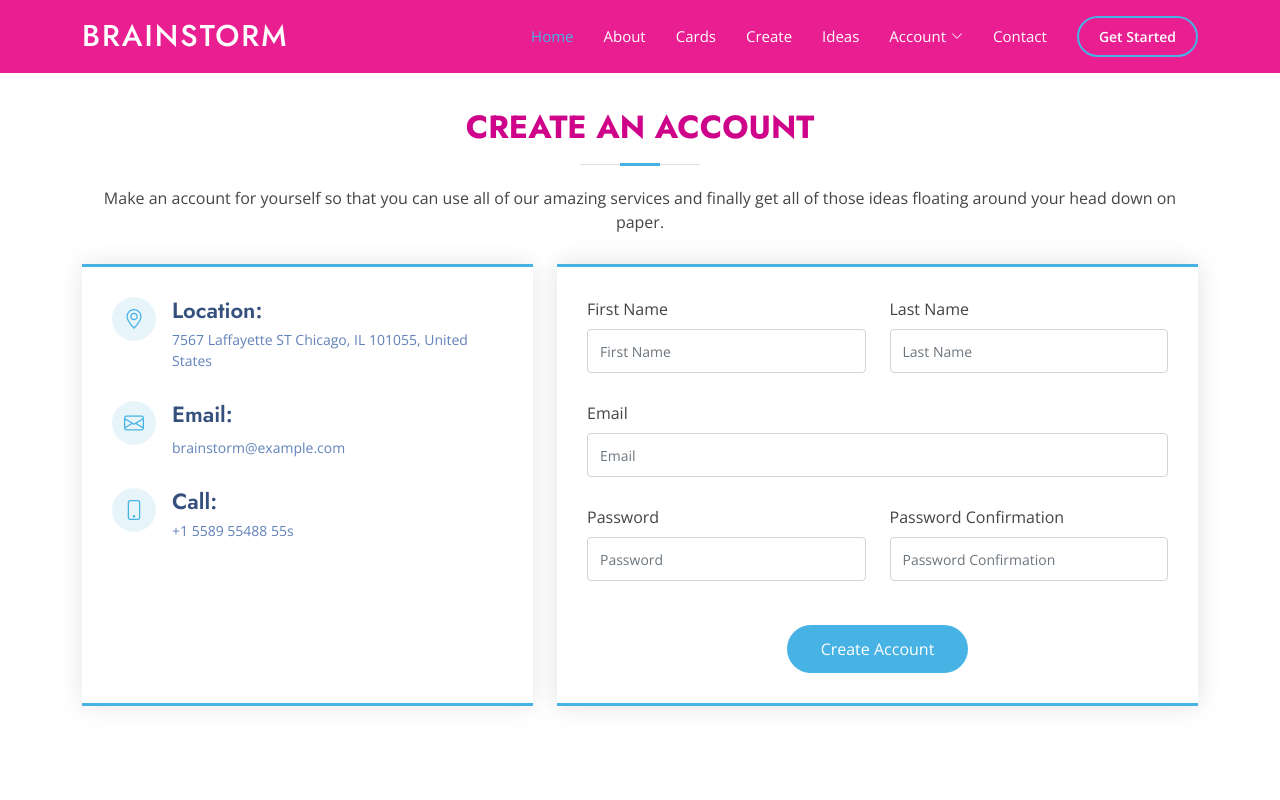
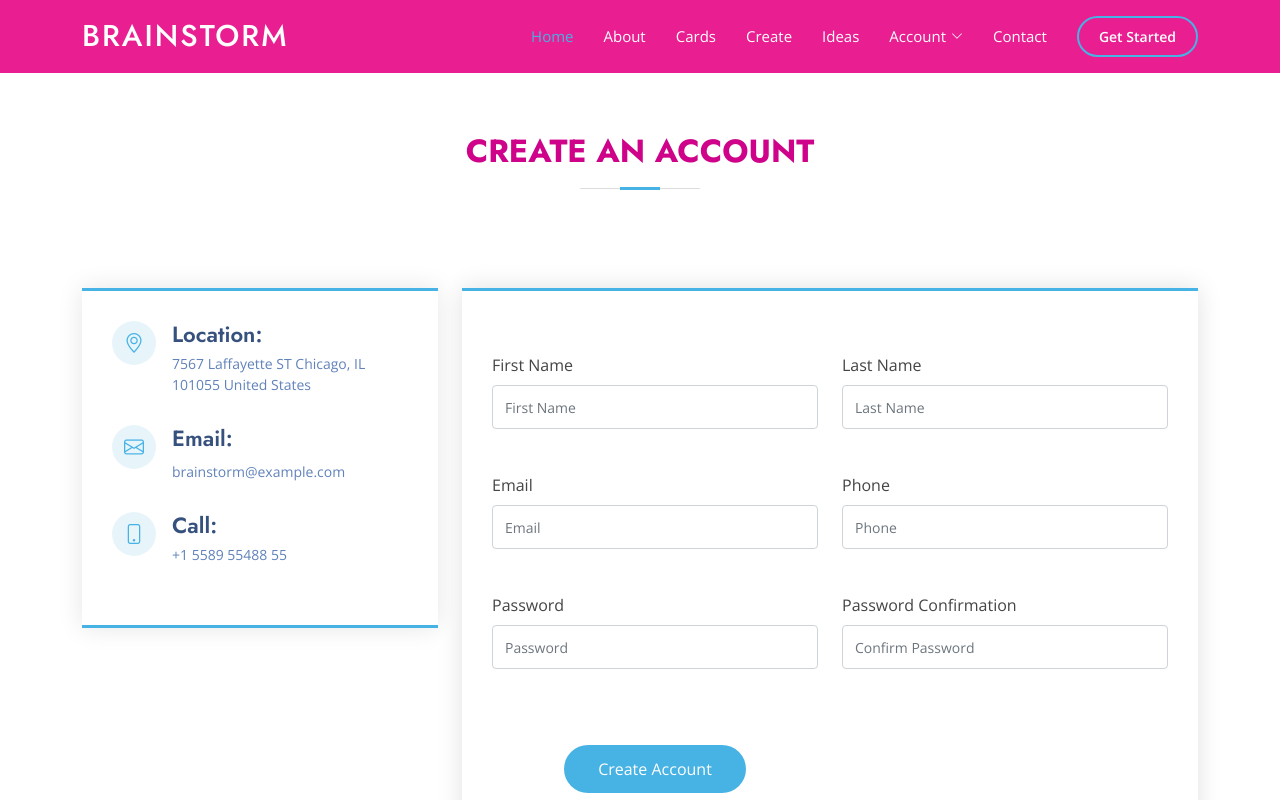
Before and after one commit to devorahortega/brainstorm-frontend, a Vue app: page /signup in a window 1280 px wide. Shown: the top 800 px of the page. Built offline with nearby package versions, Linux system fonts and the light colour scheme.

Commit message:
Fixes signup sheet for the most part.

```diff
--- a/src/views/Signup.vue
+++ b/src/views/Signup.vue
@@ -1,24 +1,24 @@
 <template>
   <div class="signup">
+    <template>
       <section id="contact" class="contact">
         <div class="container" data-aos="fade-up">
           <div class="section-title">
             <br />
             <br />
+            <br />
             <h2>Create an Account</h2>
-          <p>
-            Make an account for yourself so that you can use all of our amazing services and finally get all of those
-            ideas floating around your head down on paper.
-          </p>
+          </div>
         </div>
 
-        <div class="row">
-          <div class="col-lg-5 d-flex align-items-stretch">
+        <div class="container" data-aos="fade-up">
+          <div class="row mt-5">
+            <div class="col-lg-4">
               <div class="info">
                 <div class="address">
                   <i class="bi bi-geo-alt"></i>
                   <h4>Location:</h4>
-                <p>7567 Laffayette ST Chicago, IL 101055, United States</p>
+                  <p>7567 Laffayette ST Chicago, IL 101055 United States</p>
                 </div>
 
                 <div class="email">
@@ -30,23 +30,25 @@
                 <div class="phone">
                   <i class="bi bi-phone"></i>
                   <h4>Call:</h4>
-                <p>+1 5589 55488 55s</p>
+                  <p>+1 5589 55488 55</p>
                 </div>
-
-              <!-- <iframe
-                src="https://www.google.com/maps/embed?pb=!1m14!1m8!1m3!1d12097.433213460943!2d-74.0062269!3d40.7101282!3m2!1i1024!2i768!4f13.1!3m3!1m2!1s0x0%3A0xb89d1fe6bc499443!2sDowntown+Conference+Center!5e0!3m2!1smk!2sbg!4v1539943755621"
-                frameborder="0"
-                style="border: 0; width: 100%; height: 290px"
-                allowfullscreen
-              ></iframe> -->
               </div>
             </div>
 
-          <div class="col-lg-7 mt-5 mt-lg-0 d-flex align-items-stretch">
-            <form action="forms/signup.php" method="post" role="form" class="php-email-form">
+            <div class="col-lg-8 mt-5 mt-lg-0">
+              <form
+                action="forms/contact.php"
+                method="post"
+                role="form"
+                class="php-email-form"
+                v-on:submit.prevent="submit()"
+              >
+                <ul>
+                  <li v-for="error in errors" v-bind:key="error">{{ error }}</li>
+                </ul>
                 <div class="row">
-                <div class="form-group col-md-6">
-                  <label for="name">First Name</label>
+                  <div class="col-md-6 form-group mt-3">
+                    <label for="first_name">First Name</label>
                     <input
                       type="text"
                       name="first_name"
@@ -54,11 +56,10 @@
                       id="first_name"
                       placeholder="First Name"
                       required
-                    v-model="newUserParams.first_name"
                     />
                   </div>
-                <div class="form-group col-md-6">
-                  <label for="name">Last Name</label>
+                  <div class="col-md-6 form-group mt-3">
+                    <label for="last_name">Last Name</label>
                     <input
                       type="text"
                       name="last_name"
@@ -66,25 +67,27 @@
                       id="last_name"
                       placeholder="Last Name"
                       required
-                    v-model="newUserParams.last_name"
                     />
                   </div>
-                <div class="form-group">
-                  <label for="email">Email</label>
+                  <div class="col-md-6 form-group mt-3">
+                    <label for="name">Email</label>
+                    <input type="email" class="form-control" name="email" id="email" placeholder="Email" required />
+                  </div>
+                  <div class="col-md-6 form-group mt-3">
+                    <label for="phone_number">Phone</label>
                     <input
-                    type="email"
+                      type="text"
+                      name="phone_number"
                       class="form-control"
-                    name="email"
-                    id="email"
-                    placeholder="Email"
+                      id="phone_number"
+                      placeholder="Phone"
                       required
-                    v-model="newUserParams.email"
                     />
                   </div>
-                <div class="form-group col-md-6">
+                  <div class="col-md-6 form-group mt-3">
                     <label for="password">Password</label>
                     <input
-                    type="password"
+                      type="text"
                       class="form-control"
                       name="password"
                       id="password"
@@ -93,31 +96,33 @@
                       v-model="newUserParams.password"
                     />
                   </div>
-                <div class="form-group col-md-6">
-                  <label for="password-confirmation">Password Confirmation</label>
+                  <div class="col-md-6 form-group mt-3">
+                    <label for="password_confirmation">Password Confirmation</label>
                     <input
-                    type="password-confirmation"
+                      type="text"
                       class="form-control"
-                    name="password-confirmation"
-                    id="password-confirmation"
-                    placeholder="Password Confirmation"
+                      name="password_confirmation"
+                      id="password_confirmation"
+                      placeholder="Confirm Password"
                       required
                       v-model="newUserParams.password_confirmation"
                     />
                   </div>
-              </div>
-
                   <div class="my-3">
                     <div class="loading">Loading</div>
                     <div class="error-message"></div>
-                <div class="sent-message">Your message has been sent. Thank you!</div>
+                    <div class="sent-message">Your account has been created. Thank you!</div>
                   </div>
+                  <div class="col-md-6 form-group mt-3">
                     <div class="text-center"><button type="submit" value="Submit">Create Account</button></div>
+                  </div>
+                </div>
               </form>
             </div>
           </div>
         </div>
       </section>
+    </template>
   </div>
 </template>
 
@@ -126,9 +131,8 @@ import axios from "axios";
 export default {
   data: function () {
     return {
-      newUserParams: { password: "", password_confirmation: "" },
+      newUserParams: {},
       errors: [],
-      newSessionParams: {},
     };
   },
   methods: {
@@ -137,7 +141,7 @@ export default {
         .post("/users", this.newUserParams)
         .then((response) => {
           console.log(response.data);
-          this.$router.push("/users");
+          this.$router.push("/login");
         })
         .catch((error) => {
           this.errors = error.response.data.errors;
```
Lines whose indentation alone changed are shown as unchanged.
